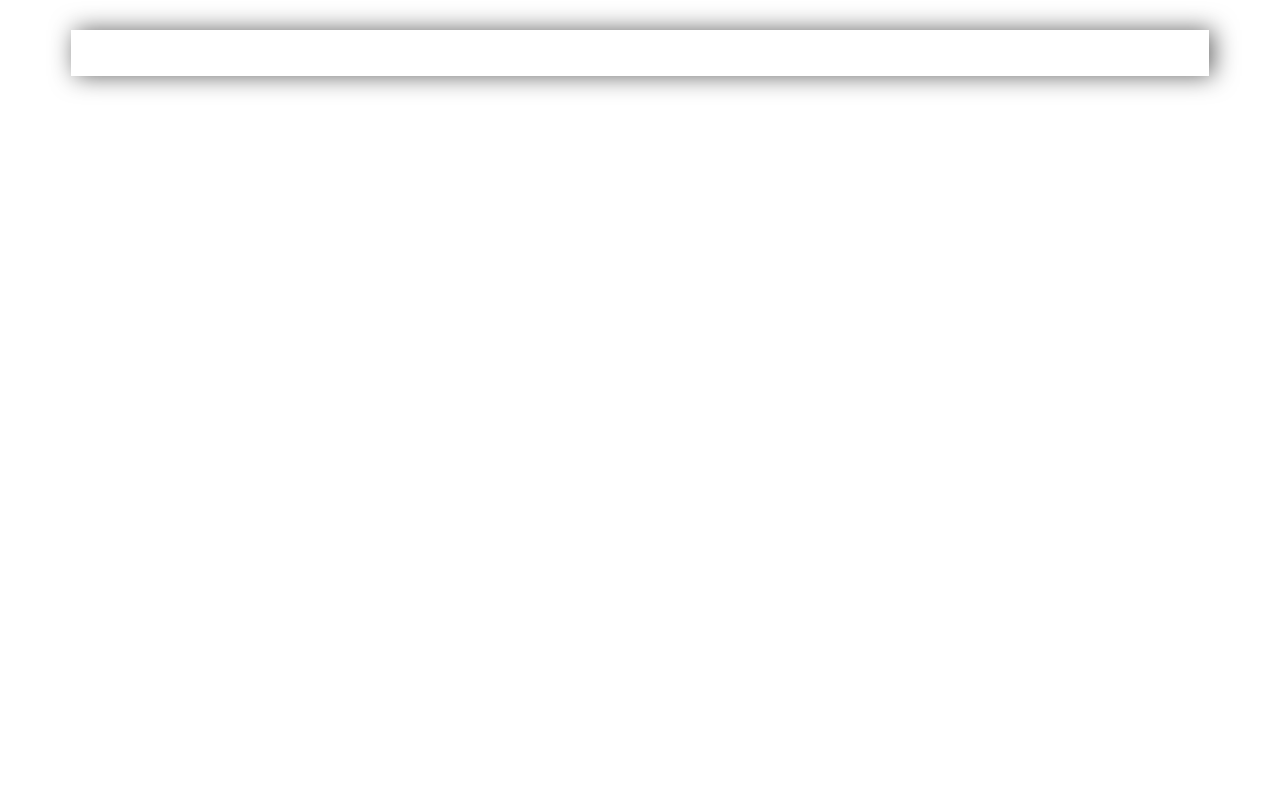
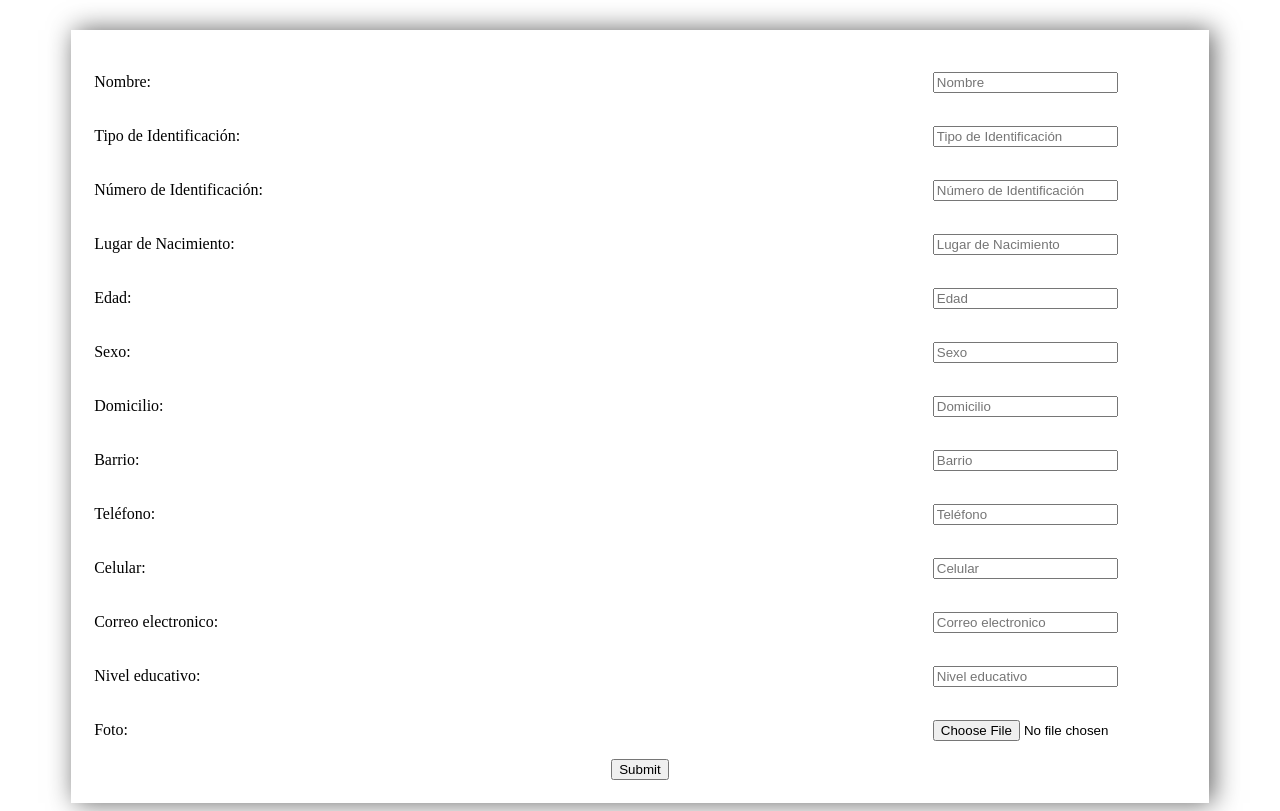
Before and after one commit to iRetray/EncuestaEmpresarial, a plain HTML site: page formulario.html in a window 1280 px wide. Drawn offline with Linux system fonts and the light colour scheme.

Commit message:
Update formulario.html
Formulario

```diff
--- a/formulario.html
+++ b/formulario.html
@@ -13,7 +13,117 @@
 
 			</td>
 		</tr>
-</table>
+		<tr>
+						<td>
+							<p id="textomedio">Nombre:</p>
+						</td>
+						<td>
+							<input type="text" name="Nombre" placeholder="Nombre">
+						</td>
+					</tr>
+					<tr>
+						<td>
+							<p id="textomedio">Tipo de Identificación:</p>
+						</td>
+						<td>
+							<input type="text" name="Tipo de Identificación" placeholder="Tipo de Identificación">
+						</td>
+					</tr>
+					<tr>
+						<td>
+							<p id="textomedio">Número de Identificación:</p>
+						</td>
+						<td>
+							<input type="text" name="Número de Identificación" placeholder="Número de Identificación">
+						</td>
+					</tr>
+					<tr>
+						<td>
+							<p id="textomedio">Lugar de Nacimiento:</p>
+						</td>
+						<td>
+							<input type="text" name="Lugar de Nacimiento" placeholder="Lugar de Nacimiento">
+						</td>
+					</tr>
+					<tr>
+						<td>
+							<p id="textomedio">Edad:</p>
+						</td>
+						<td>
+							<input type="text" name="Edad" placeholder="Edad">
+						</td>
+					</tr>
+					<tr>
+						<td>
+							<p id="textomedio">Sexo:</p>
+						</td>
+						<td>
+							<input type="text" name="Sexo" placeholder="Sexo">
+						</td>
+					</tr>
+					<tr>
+						<td>
+							<p id="textomedio">Domicilio:</p>
+						</td>
+						<td>
+							<input type="text" name="Domicilio" placeholder="Domicilio">
+						</td>
+					</tr>
+					<tr>
+						<td>
+							<p id="textomedio">Barrio:</p>
+						</td>
+						<td>
+							<input type="text" name="Barrio" placeholder="Barrio">
+						</td>
+					</tr>
+					<tr>
+						<td>
+							<p id="textomedio">Teléfono:</p>
+						</td>
+						<td>
+							<input type="text" name="Teléfono" placeholder="Teléfono">
+						</td>
+					</tr>
+					<tr>
+						<td>
+							<p id="textomedio">Celular:</p>
+						</td>
+						<td>
+							<input type="text" name="Celular" placeholder="Celular">
+						</td>
+					</tr>
+					<tr>
+						<td>
+							<p id="textomedio">Correo electronico:</p>
+						</td>
+						<td>
+							<input type="text" name="Correo electronico" placeholder="Correo electronico">
+						</td>
+					</tr>
+					<tr>
+						<td>
+							<p id="textomedio">Nivel educativo:</p>
+						</td>
+						<td>
+							<input type="text" name="Nivel educativo" placeholder="Nivel educativo">
+						</td>
+					</tr>
+					<tr>
+						<td>
+							<p id="textomedio">Foto:</p>
+						</td>
+						<td>
+							<input type="file" name="Foto" value="Foto">
+						</td>
+					</tr>
+					<tr>
+						<td colspan="2" align="center">
+							<input type="submit" value="Submit">
+						</td>
+					</tr>
+
+		</table>
 </section>
 </body>
 </html>
```
